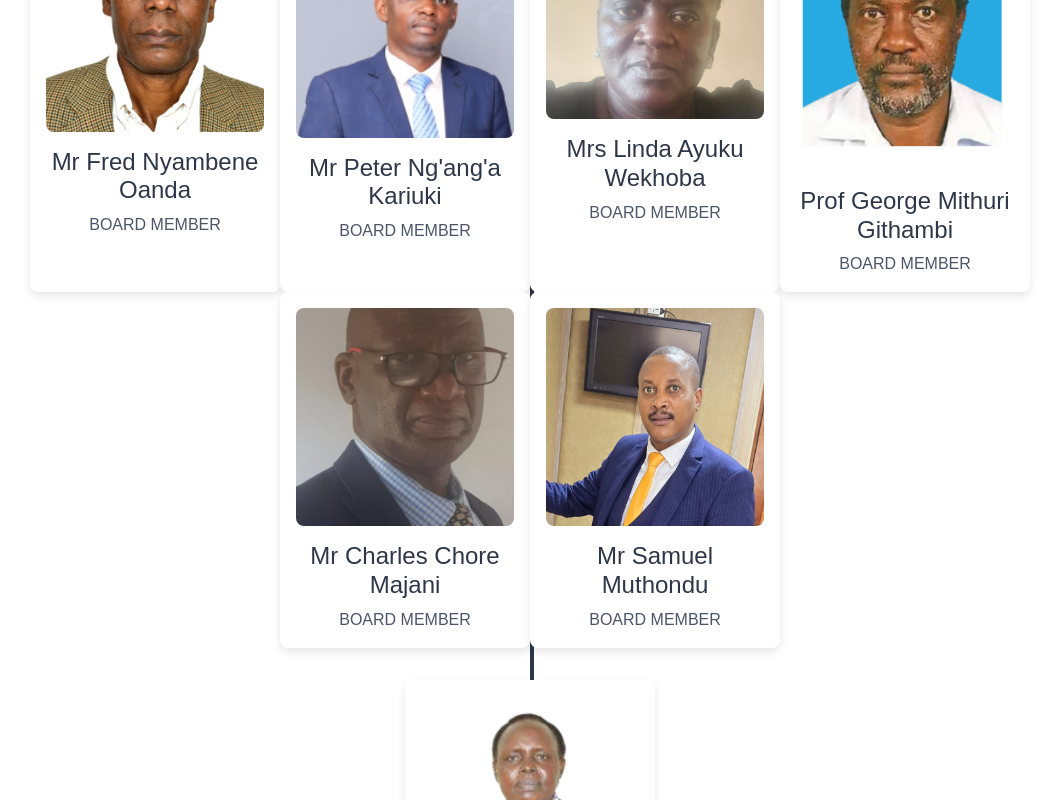
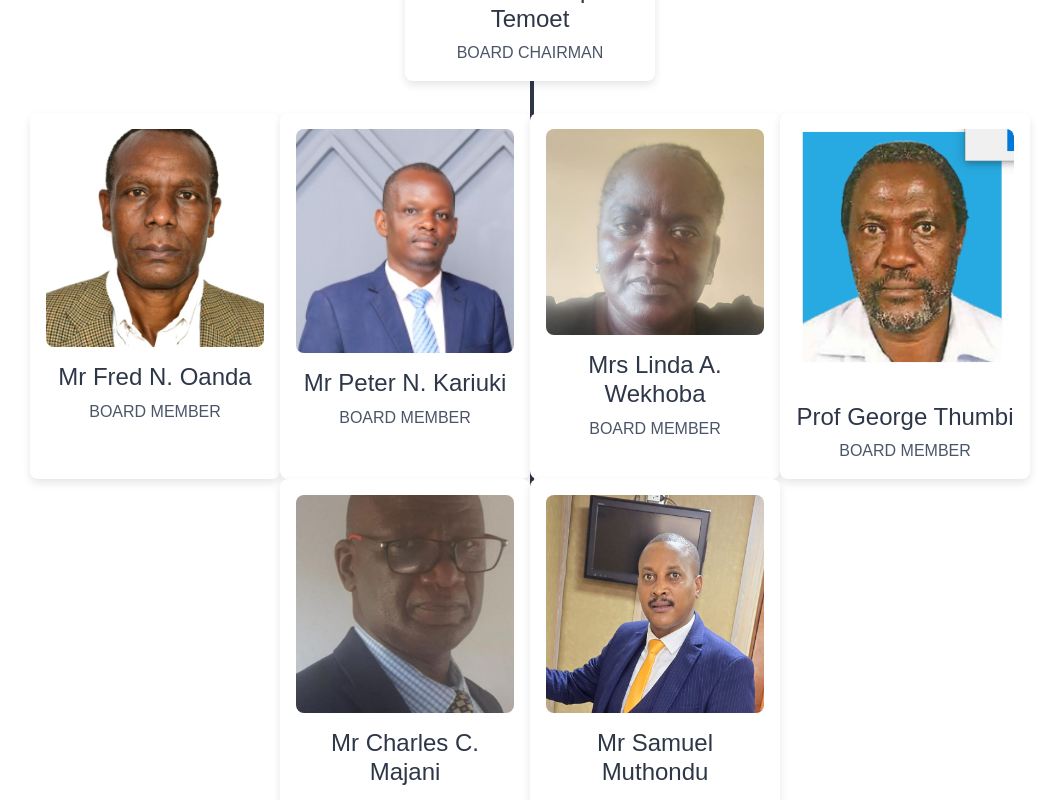
Before and after one commit to tmm-tech/KETRB, a React (Create React App) app in the folder ketrb-frontend/: page /leadership in a window 1280 px wide. Shown: the part 740-1540 px from the top of the page, without its empty margins (110-1169 px from the left). Built offline with nearby package versions, Linux system fonts and the light colour scheme; a web font is replaced by a local one.

Commit message:
names update, -fixed topbar

```diff
--- a/ketrb-frontend/src/Component/Topbar.css
+++ b/ketrb-frontend/src/Component/Topbar.css
@@ -8,7 +8,6 @@
   top: 0;
   font-weight: 600;
   border-bottom: 6px #f39c12 solid;
-  position: fixed;
   z-index: 1000;
 }
 
--- a/ketrb-frontend/src/Page/Leadership.jsx
+++ b/ketrb-frontend/src/Page/Leadership.jsx
@@ -25,27 +25,27 @@ const leadershipData = [
   },
   {
     image: leader4,
-    name: "mr fred nyambene oanda",
+    name: "mr fred n. oanda",
     description: "board member",
   },
   {
     image: leader5,
-    name: "mr peter ng'ang'a kariuki",
+    name: "mr peter n. kariuki",
     description: "board member",
   },
   {
     image: leader3,
-    name: "mrs linda ayuku wekhoba",
+    name: "mrs linda a. wekhoba",
     description: "board member",
   },
   {
     image: leader8,
-    name: "prof george mithuri githambi",
+    name: "prof george thumbi",
     description: "board member",
   },
   {
     image: leader2,
-    name: "mr charles chore majani",
+    name: "mr charles c. majani",
     description: "board member",
   },
   {
```
